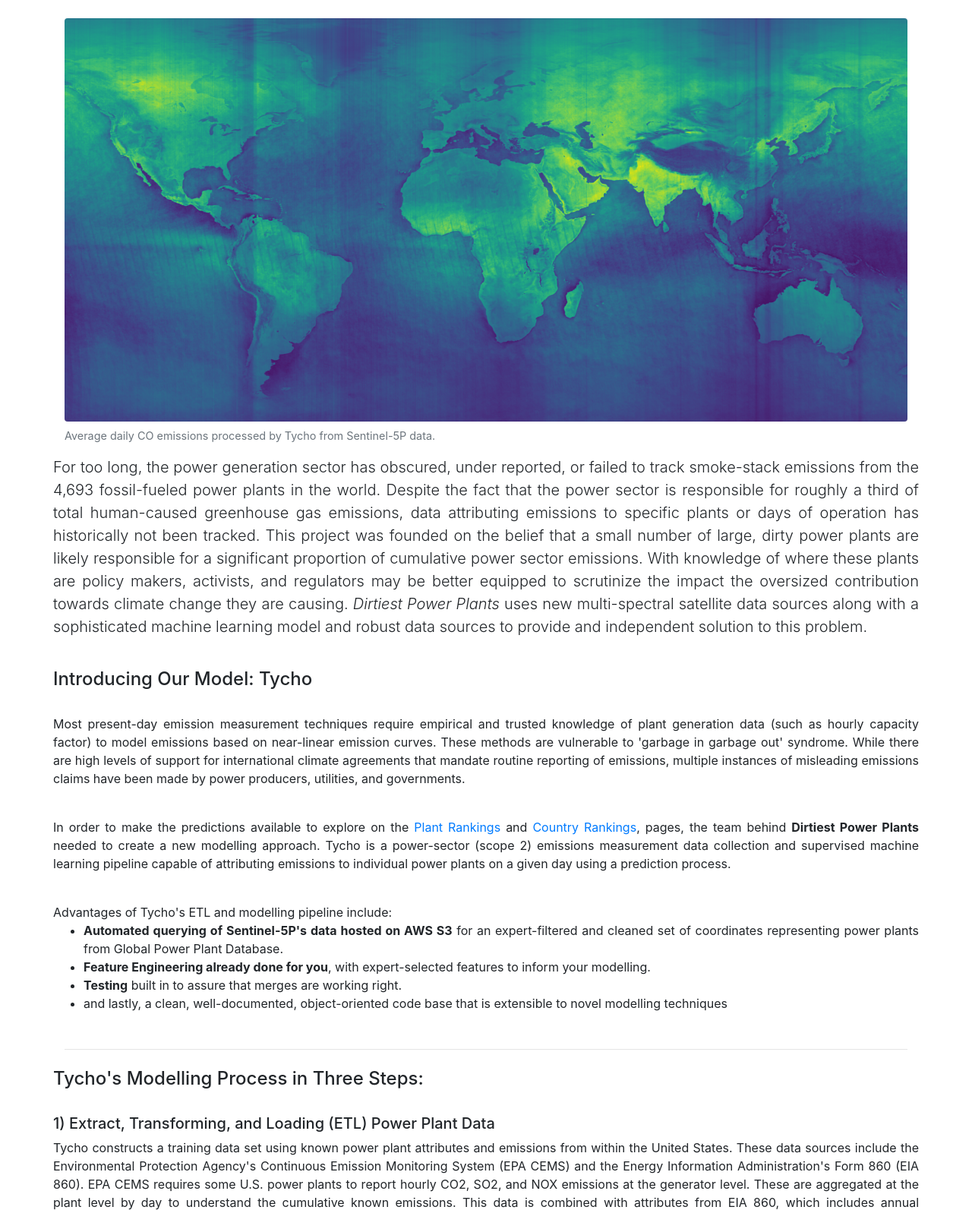
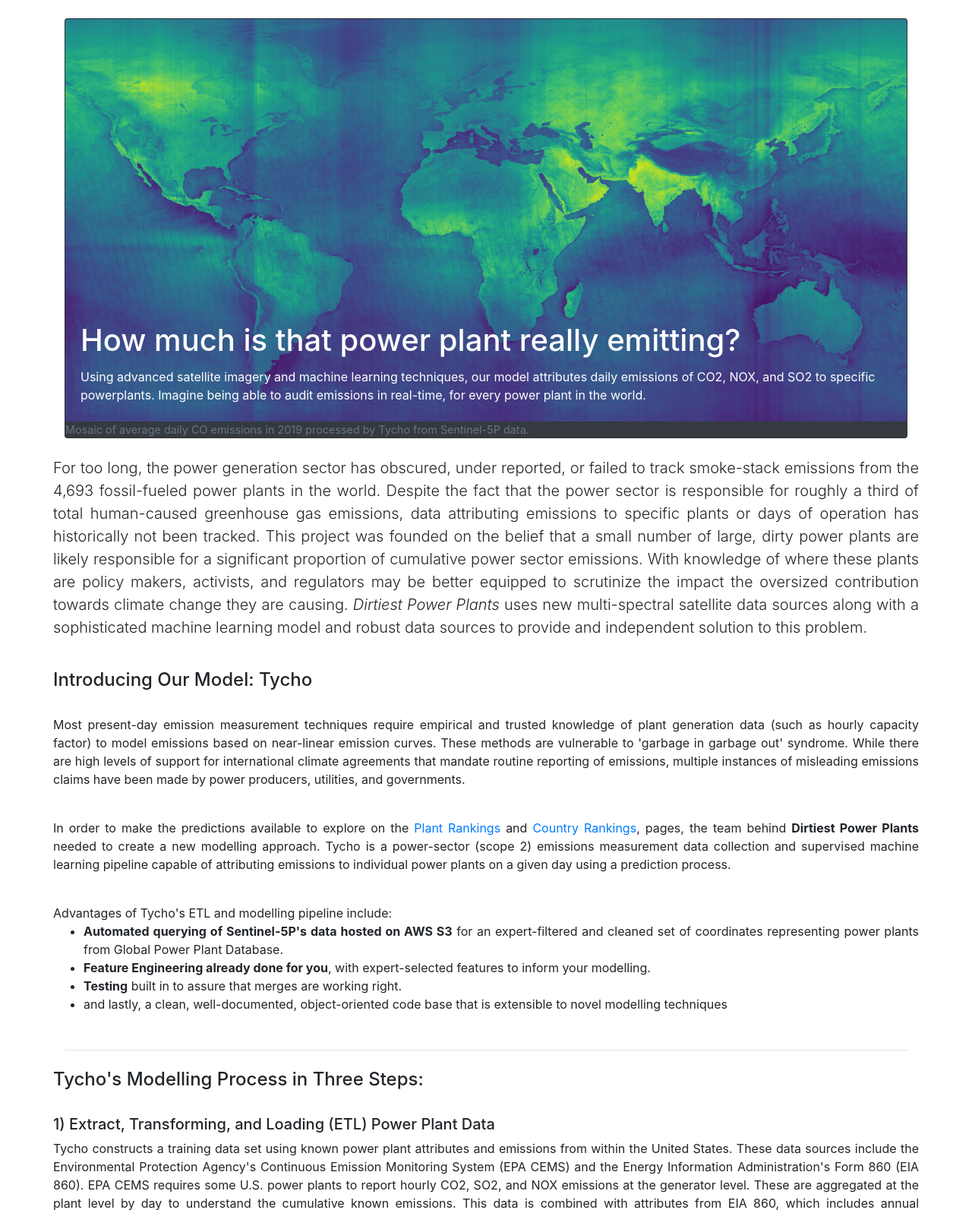
Before and after one commit to skoeb/dirt, a Flask app: page / in a window 1280 px wide. Shown: the part 56-1649 px from the top of the page at 76% size. Run offline with Flask 2, Linux system fonts and the light colour scheme; parts of the project's set-up code (start-up, migrations or seed data) failed here and were passed over; some libraries are stand-ins or nearby versions.

Commit message:
analytics and clean up

```diff
--- a/app/main/templates/_plant.html
+++ b/app/main/templates/_plant.html
@@ -1,4 +1,4 @@
-<div class="container-fluid rounded" style="border:1px solid #E7E7E7; background-color: #F8F8F8;">
+<div class="container rounded my-2" style="border:1px solid #E7E7E7; background-color: #F8F8F8;">
 
   <div class="row">
     <div class="col text-center">
--- a/app/main/templates/_plant_loop.html
+++ b/app/main/templates/_plant_loop.html
@@ -3,5 +3,4 @@
     {% set plant_dict = plant.to_dict() %}
     {% set plant_loop = loop %}
     {% include '_plant.html' %}
-    <br>
 {% endfor %}
--- a/app/main/templates/base.html
+++ b/app/main/templates/base.html
@@ -1,5 +1,17 @@
 
 <head>
+
+	<!-- Global site tag (gtag.js) - Google Analytics -->
+	<script async src="https://www.googletagmanager.com/gtag/js?id=UA-176432953-1"></script>
+	<script>
+	window.dataLayer = window.dataLayer || [];
+	function gtag(){dataLayer.push(arguments);}
+	gtag('js', new Date());
+
+	gtag('config', 'UA-176432953-1');
+	</script>
+
+	<meta name="viewport" content="width=device-width, initial-scale=1">
 
 	<!-- static -->
 	<link rel= "stylesheet" type= "text/css" href= "{{ url_for('static',filename='styles/navbar.css') }}">
@@ -61,7 +73,7 @@
 <div class="container">
 	<hr />
 
-	<div class="card">
+	<div class="card mb-4">
 
 		<div class="card-header">
 			Consider signing up for our email list
@@ -92,6 +104,13 @@
 			</div>
 			<!--End mc_embed_signup-->
 
+			<div class="card-text">
+				<p><small>
+					Please reach out to us at <a href = "mailto: dirtiestpowerplants@gmail.com">dirtiestpowerplants@gmail.com</a> with any questions, comments, or potential use cases for <i>Tycho</i> or <i>Dirtiest Power Plants</i>.
+				</p></small>
+			</div>
+
+
 		</div>
 	</div>
 
--- a/app/main/templates/country_rankings.html
+++ b/app/main/templates/country_rankings.html
@@ -43,7 +43,7 @@
 </div>
 
 <!-- Map -->
-<div class="container-fluid">
+<div class="container">
     <div class="row" id="country-map">
         <script>
             var graphs = {{plot | safe}};
--- a/app/main/templates/methodology.html
+++ b/app/main/templates/methodology.html
@@ -3,10 +3,17 @@
 {% block app_content %}
 <div class="container my-4">
 
-    <figure class="figure">
-        <img src=" {{url_for('static', filename='jumbotron_emissions_CO_cropped.png') }}" class="figure-img img-fluid rounded" >
-        <figcaption class="figure-caption">Average daily CO emissions processed by Tycho from Sentinel-5P data.</figcaption>
-    </figure>
+    <div class="card bg-dark text-white my-4">
+        <img src=" {{url_for('static', filename='jumbotron_emissions_CO_cropped.png') }}" class="card-img">
+        <figcaption class="figure-caption">Mosaic of average daily CO emissions in 2019 processed by Tycho from Sentinel-5P data.</figcaption>
+        <div class="card-img-overlay d-flex flex-column justify-content-end my-4">
+            <h1 class="card-title bold">How much is that power plant really emitting?</h1>
+            <p class="card-text">
+            Using advanced satellite imagery and machine learning techniques, our model attributes daily emissions of CO2, NOX, and SO2 to specific powerplants.
+            Imagine being able to audit emissions in real-time, for every power plant in the world.
+            </p>
+        </div>
+    </div>
 
     <div class="lead text-justify row mb-4">
         <p>
```
